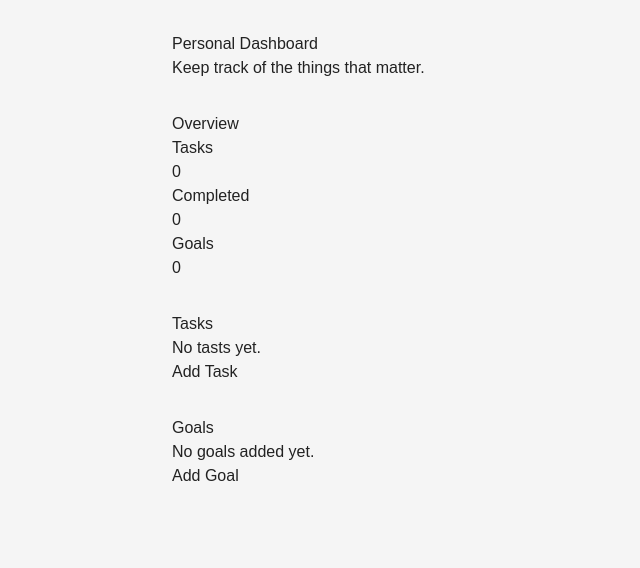
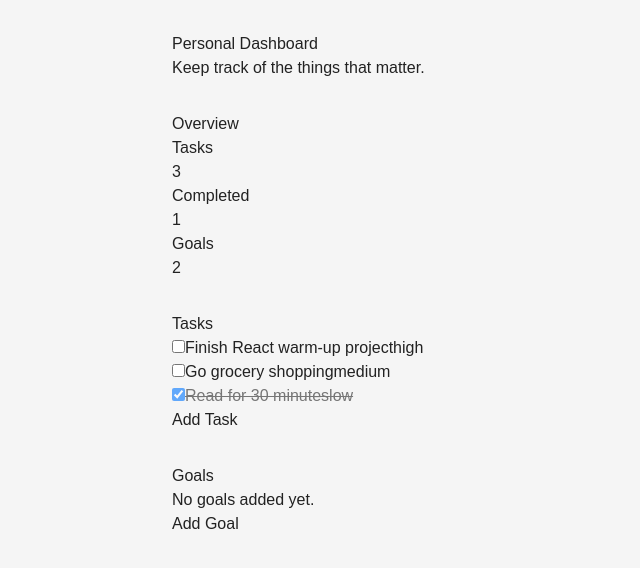
Before and after one commit to jburky15/react-personal-dashboard, a React (Vite) app: page / in a window 1280 px wide. Shown: the top 568 px of the page, without its empty margins (0-640 px from the left). Built offline with nearby package versions, Linux system fonts and the light colour scheme.

Commit message:
Added tasks and the ability to check them off the list

```diff
--- a/src/App.jsx
+++ b/src/App.jsx
@@ -1,20 +1,48 @@
-import Header from "./components/Header"
-import Stats from "./components/Stats"
-import TaskList from "./components/TaskList"
-import Goals from "./components/Goals"
+import { useState } from 'react'
+
+import Header from './components/Header'
+import Stats from './components/Stats'
+import TaskList from './components/TaskList'
+import Goals from './components/Goals'
 
 function App() {
+  const [tasks, setTasks] = useState([
+    {
+      id: 1,
+      title: 'Finish React warm-up project',
+      priority: 'high',
+      completed: false,
+    },
+    {
+      id: 2,
+      title: 'Go grocery shopping',
+      priority: 'medium',
+      completed: false,
+    },
+    {
+      id: 3,
+      title: 'Read for 30 minutes',
+      priority: 'low',
+      completed: true,
+    },
+  ])
+
+  function toggleTask(id) {
+    setTasks(
+      tasks.map((task) =>
+        task.id === id
+        ? { ...task, completed: !task.completed}
+        : task
+      )
+    )
+  }
 
   return (
     <main>
       <Header />
-
-      <div>
-        <Stats />
-        <TaskList />
-        <Goals />
-      </div>
-
+      <Stats tasks={tasks}/>
+      <TaskList tasks={tasks} setTasks={toggleTask}/>
+      <Goals />
     </main>
   )
 }
--- a/src/components/Stats.jsx
+++ b/src/components/Stats.jsx
@@ -1,4 +1,8 @@
-function Stats() {
+function Stats( { tasks }) {
+    const totalTasks = tasks.length
+    const completedTasks = tasks.filter((task) => task.completed).length
+    const openTasks = totalTasks - completedTasks
+
     return(
         <section>
             <h2>Overview</h2>
@@ -6,17 +10,17 @@ function Stats() {
             <div>
                 <div>
                     <h3>Tasks</h3>
-                    <p>0</p>
+                    <p>{totalTasks}</p>
                 </div>
 
                 <div>
                     <h3>Completed</h3>
-                    <p>0</p>
+                    <p>{completedTasks}</p>
                 </div>
 
                 <div>
                     <h3>Goals</h3>
-                    <p>0</p>
+                    <p>{openTasks}</p>
                 </div>
             </div>
         </section>
--- /dev/null
+++ b/src/components/TaskItem.jsx
@@ -0,0 +1,19 @@
+function TaskItem({ task, toggleTask }) {
+    return(
+        <li className={task.completed ? 'completed' : ''}>
+            <label>
+                <input
+                    type="checkbox"
+                    checked={task.completed}
+                    onChange={() => toggleTask(task.id)}
+                />
+
+                <span>{task.title}</span>
+            </label>
+
+            <span>{task.priority}</span>
+        </li>
+    )
+}
+
+export default TaskItem
--- a/src/components/TaskList.jsx
+++ b/src/components/TaskList.jsx
@@ -1,9 +1,23 @@
-function TaskList() {
+import TaskItem from './TaskItem'
+
+function TaskList({ tasks, toggleTask }) {
   return (
     <section>
       <h2>Tasks</h2>
 
-            <p>No tasts yet.</p>
+      {tasks.length === 0 ? (
+        <p>No tasks yet.</p>
+      ) : (
+        <ul>
+          {tasks.map((task) => (
+            <TaskItem
+              key={task.id}
+              task={task}
+              toggleTask={toggleTask}
+            />
+          ))}
+        </ul>
+      )}
 
       <button>Add Task</button>
     </section>
--- a/src/index.css
+++ b/src/index.css
@@ -20,3 +20,8 @@ main {
 section {
   margin-top: 2rem;
 }
+
+.completed {
+  text-decoration: line-through;
+  opacity: 0.6;
+}
```
Lines whose indentation alone changed are shown as unchanged.
